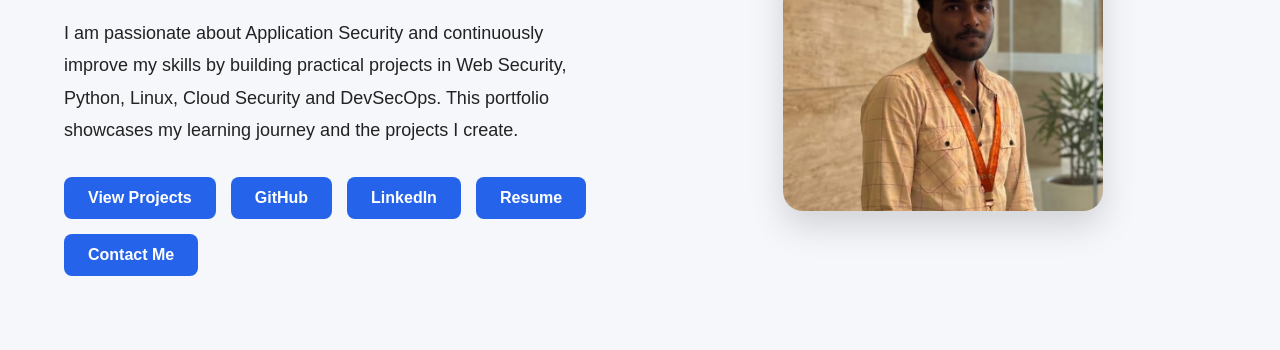
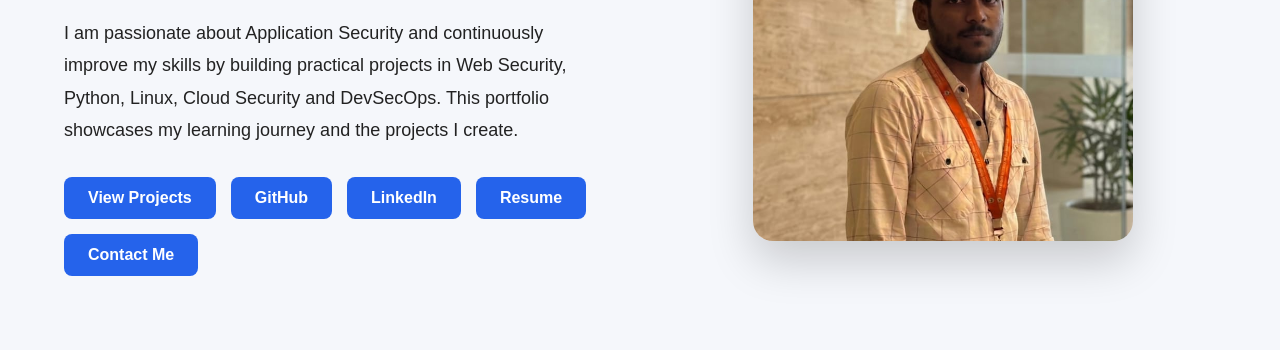
Before and after one commit to Bhuvan2303/portfolio, a plain HTML site: page index.html in a window 1280 px wide. Shown: the part 321-671 px from the top of the page. Drawn offline with Linux system fonts and the light colour scheme.

Commit message:
Add styles for hero-right images

```diff
--- a/style.css
+++ b/style.css
@@ -395,3 +395,10 @@ html{
     background:#2563eb;
     color:white;
 }
+.hero-right img{
+    width:380px;
+    height:380px;
+    object-fit:cover;
+    border-radius:20px;
+    box-shadow:0 20px 45px rgba(0,0,0,.18);
+}
```
